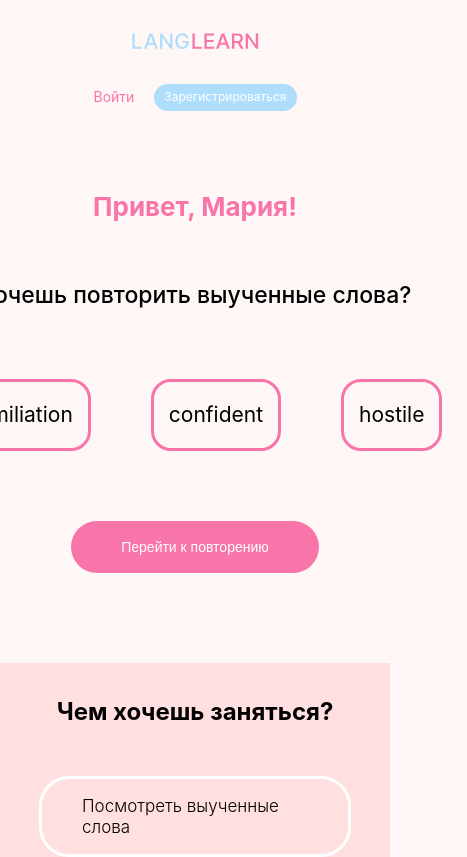
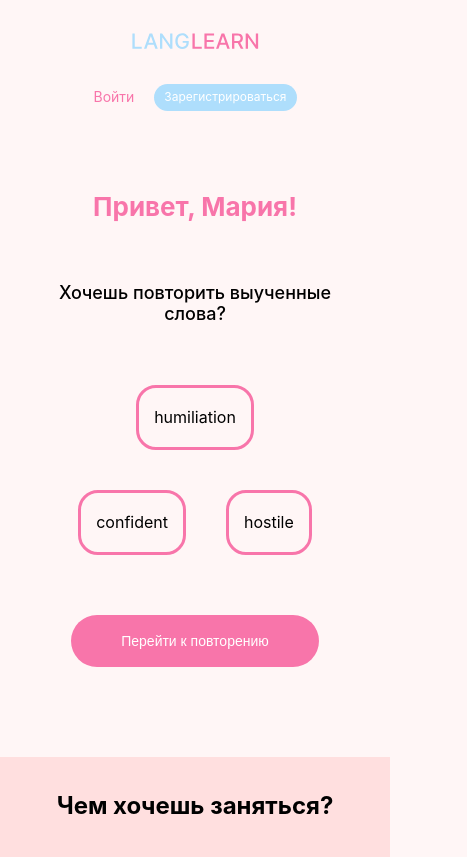
Before and after one commit to MariaMantusova/LangLearn_frontend, a React (Create React App) app: page /profile in a window 390 px wide. Shown: the top 857 px of the page, 467 px wide, since content can reach past the window. Built offline with nearby package versions, Linux system fonts and the light colour scheme.

Commit message:
feat: add adaptive on profile page  mobile

```diff
--- a/src/components/OpportunitiesBlock/OpportunitiesBlock.scss
+++ b/src/components/OpportunitiesBlock/OpportunitiesBlock.scss
@@ -48,6 +48,11 @@
   border: 3px solid $mainWhiteColor;
   border-radius: 30px;
   cursor: pointer;
+
+
+  @media screen and (max-width: 550px) {
+    text-align: center;
+  }
 }
 
 .opportunities__link {
--- a/src/components/WordsBlock/WordsBlock.scss
+++ b/src/components/WordsBlock/WordsBlock.scss
@@ -10,6 +10,11 @@
   @media screen and (max-width: 725px) {
     gap: 70px;
   }
+
+  @media screen and (max-width: 550px) {
+    gap: 60px;
+    max-width: 80%;
+  }
 }
 
 .words-block__title {
@@ -19,6 +24,11 @@
 
   @media screen and (max-width: 725px) {
     font-size: 23px;
+  }
+
+  @media screen and (max-width: 550px) {
+    font-size: 18px;
+    text-align: center;
   }
 }
 
@@ -32,6 +42,14 @@
   @media screen and (max-width: 725px) {
     gap: 60px;
   }
+
+  @media screen and (max-width: 550px) {
+    gap: 40px;
+    flex-wrap: wrap;
+    align-items: center;
+    justify-content: center;
+    max-width: 80%;
+  }
 }
 
 .word-item {
@@ -43,6 +61,10 @@
 
   @media screen and (max-width: 725px) {
     padding: 20px 15px;
+  }
+
+  @media screen and (max-width: 550px) {
+    font-size: 16px;
   }
 }
 
```
